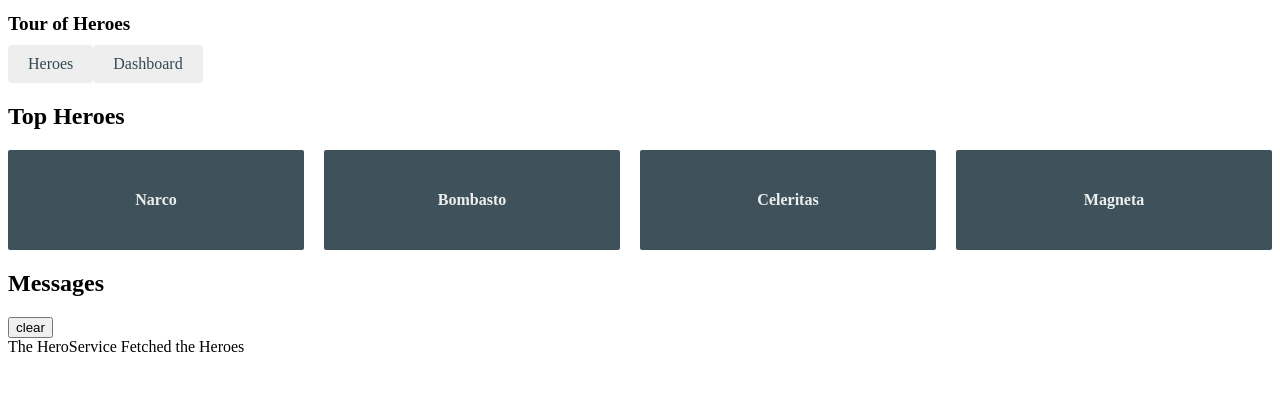
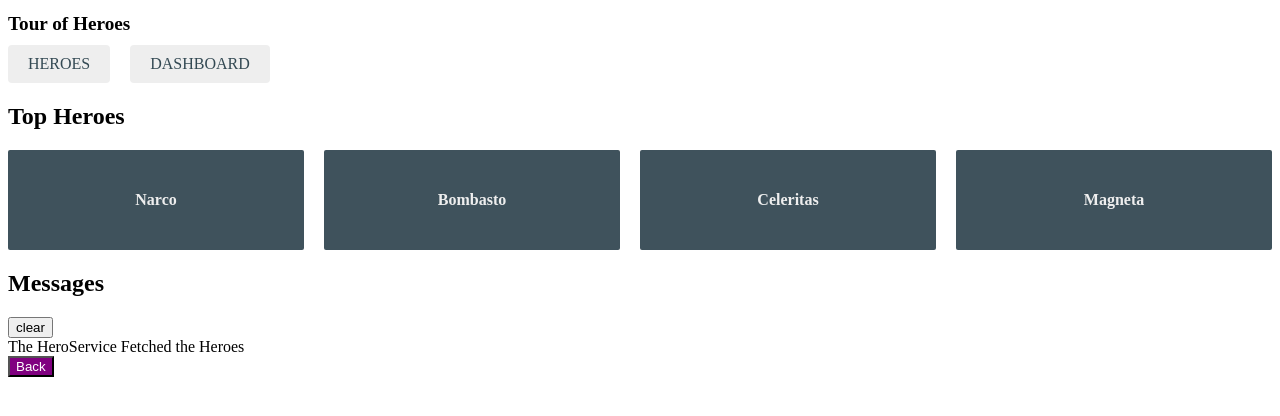
Before and after one commit to agua17/heroes-angular, an Angular app: page /dashboard in a window 1280 px wide. Shown: the top 416 px of the page. Built offline with nearby package versions, Linux system fonts and the light colour scheme; no server answers.

Commit message:
componente_boton

```diff
--- a/src/app/app-routing.module.ts
+++ b/src/app/app-routing.module.ts
@@ -9,7 +9,8 @@ const routes: Routes = [
   { path:'heroes',component: HeroesComponent},
   { path:'dashboard',component: DashboardComponent},
   { path: '', redirectTo: '/dashboard', pathMatch: 'full' },
-  { path: 'detail/:id', component:HeroDetailComponent }
+  { path: 'detail/:id', component:HeroDetailComponent },
+  {path: 'button/heroes', component: HeroesComponent}
 
 
 ];
--- a/src/app/app.component.css
+++ b/src/app/app.component.css
@@ -12,6 +12,7 @@ nav a {
   padding: 10px 20px;
   text-decoration: none;
   margin-top: 10px;
+  margin-right: 20px;
   display: inline-block;
   background-color: #eee;
   border-radius: 4px;
--- a/src/app/app.component.html
+++ b/src/app/app.component.html
@@ -1,8 +1,10 @@
 <h1>{{title}}</h1>
+
 <nav>
-    <a routerLink="/heroes">Heroes</a>
-    <a routerLink="/dashboard">Dashboard</a>
+    <a routerLink="/heroes"> HEROES</a>
+    <a routerLink="/dashboard">DASHBOARD</a>
 
 </nav>
 <router-outlet></router-outlet>
 <app-messages></app-messages>
+<app-button></app-button>
--- a/src/app/button/button.component.css
+++ b/src/app/button/button.component.css
@@ -0,0 +1,5 @@
+.navbar{
+    background-color: purple;
+    color: white;
+
+}
--- a/src/app/button/button.component.html
+++ b/src/app/button/button.component.html
@@ -1 +1 @@
-<p>button works!</p>
+<button class="navbar" type="button">Back</button>
--- a/src/app/button/button.component.ts
+++ b/src/app/button/button.component.ts
@@ -1,4 +1,5 @@
 import { Component,Input,Output } from '@angular/core';
+import { RouterLink } from '@angular/router';
 
 @Component({
   selector: 'app-button',
@@ -7,4 +8,6 @@ import { Component,Input,Output } from '@angular/core';
 })
 export class ButtonComponent {
 
+
+
 }
--- a/src/app/dashboard/dashboard.component.ts
+++ b/src/app/dashboard/dashboard.component.ts
@@ -11,13 +11,13 @@ export class DashboardComponent implements OnInit {
 
   heroes: Hero[] = [];
 
-  constructor( private heroService: HeroService) {}
+  constructor( private _heroService: HeroService) {}
 
   ngOnInit(): void {
     this.getHeroes();
   }
   getHeroes() {
-    this.heroService.getHeroes()
+    this._heroService.getHeroes()
       .subscribe(heroes => this.heroes = heroes.slice(1, 5));
   }
 
--- a/src/app/hero-detail/hero-detail.component.ts
+++ b/src/app/hero-detail/hero-detail.component.ts
@@ -12,15 +12,14 @@ import { Location } from '@angular/common';
 export class HeroDetailComponent implements OnInit{
 
   hero?:Hero;
-  //inyectamos los servicios guardado los valores en campos privados dentro del constructor
-  constructor(private heroService : HeroService, private route: ActivatedRoute, private location:Location ){}
+  constructor(private _heroService : HeroService, private _route: ActivatedRoute, private _location:Location ){}
 
   ngOnInit(): void {
     this.getHero();
   }
   getHero() {
-    const id = Number(this.route.snapshot.paramMap.get('id'));
-    this.heroService.getHero(id).subscribe(x => this.hero = x );
+    const id = Number(this._route.snapshot.paramMap.get('id'));
+    this._heroService.getHero(id).subscribe(hero=> this.hero = hero );
 
   }
 
```
